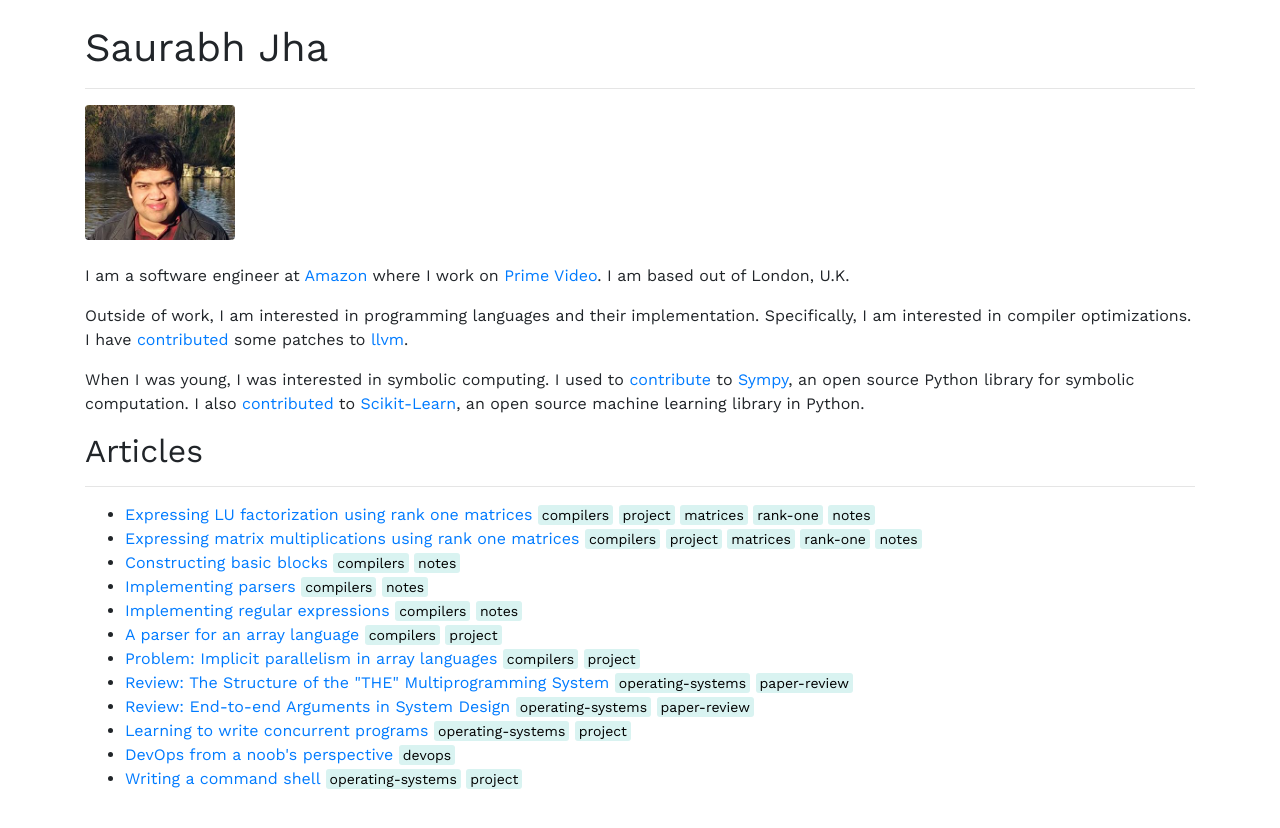
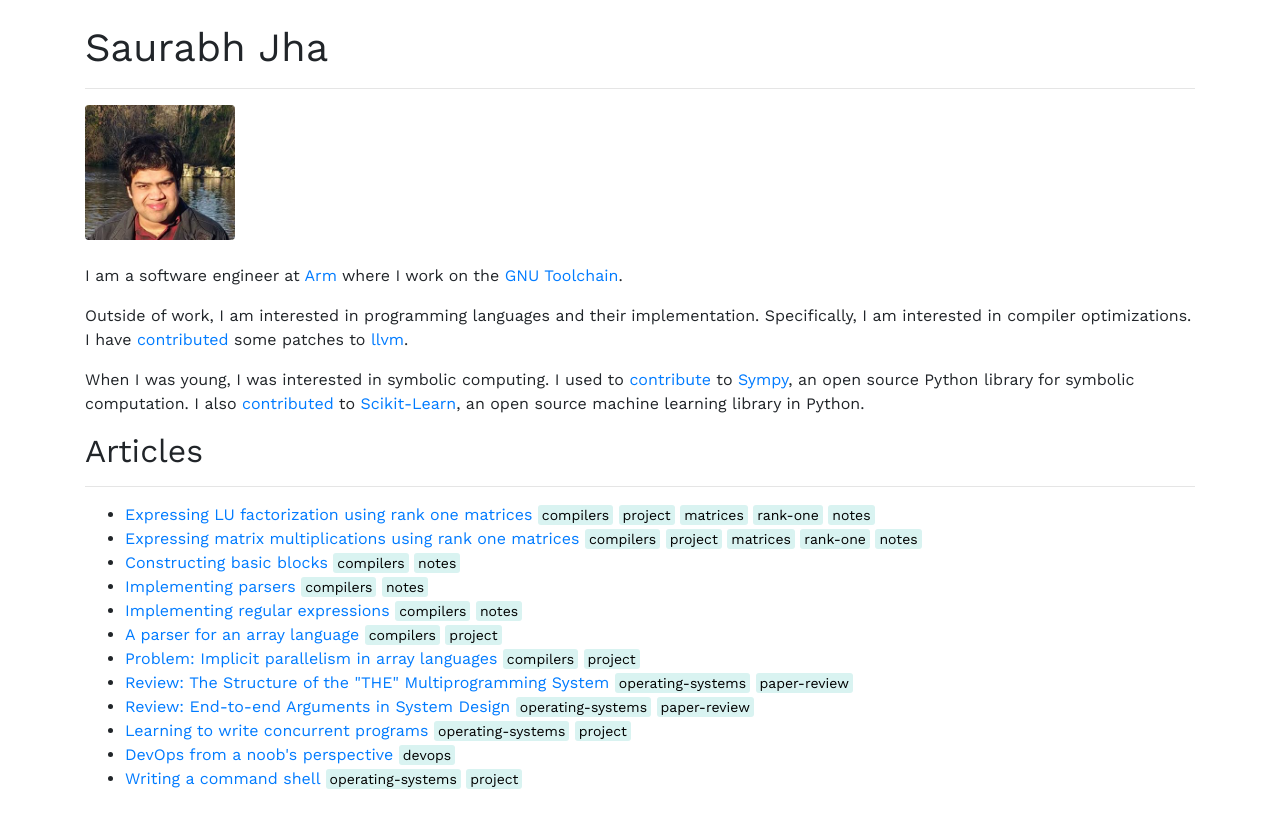
Before and after one commit to SaurabhJha/SaurabhJha.github.io, a Jekyll site: the page built from index.html, in a window 1280 px wide. Shown: the top 828 px of the page. Built offline with Jekyll 4.4.1, drawn with Linux system fonts in a browser that asks for light colours; nearby versions of some CDN libraries; comment, search, counter and statistics services are not loaded.

Commit message:
Update bio because I moved jobs

```diff
--- a/index.html
+++ b/index.html
@@ -42,7 +42,9 @@ title: Saurabh Jha
           <img src="/static/img/me_hyde_park.jpg" alt="me-hyde-park" class="rounded profile-pic" />
           <br/>
           <br/>
-          <p>I am a software engineer at <a href="https://www.amazon.com">Amazon</a> where I work on <a href="https://www.primevideo.com">Prime Video</a>. I am based out of London, U.K.</p>
+          <p>
+            I am a software engineer at <a href="https://www.arm.com">Arm</a> where I work on the <a href="https://developer.arm.com/Tools%20and%20Software/GNU%20Toolchain">GNU Toolchain</a>.
+          </p>
           <p>
             Outside of work, I am interested in programming languages and their implementation. Specifically, I am interested in compiler optimizations.
             I have <a href="https://github.com/llvm/llvm-project/commits/main?author=SaurabhJha">contributed</a> some patches to
```
